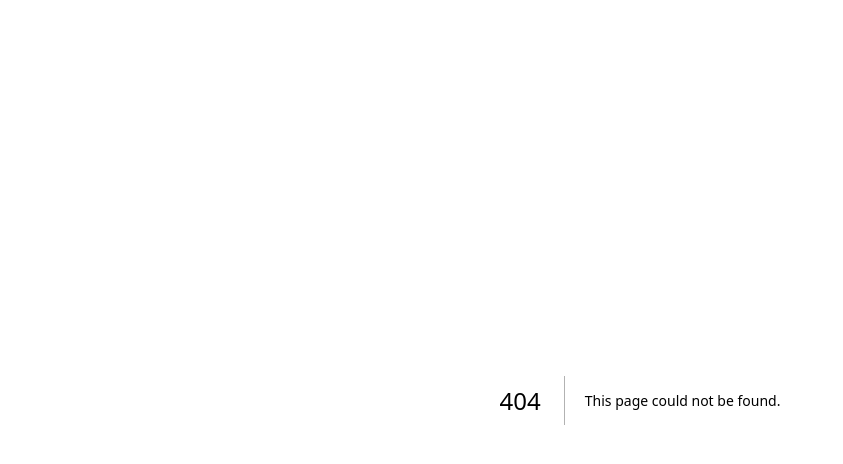
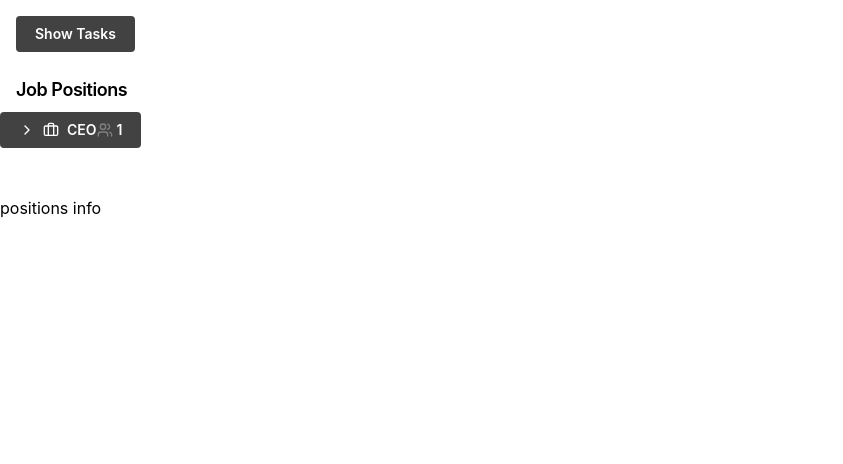
Before and after one commit to HenokNegatu/JobHierarchyApp-Frontend, a Next.js app: page /positions in a window 1280 px wide. Before the commit this address had no page. Shown: the top 464 px of the page, without its empty margins (0-843 px from the left). Built offline with nearby package versions, Linux system fonts and the light colour scheme.

Commit message:
feat: add navigation for job position

```diff
--- a/package.json
+++ b/package.json
@@ -14,6 +14,7 @@
     "@mantine/dates": "^7.14.1",
     "@mantine/hooks": "^7.14.1",
     "dayjs": "^1.11.13",
+    "lucide-react": "^0.460.0",
     "next": "14.2.16",
     "react": "^18",
     "react-dom": "^18",
--- /dev/null
+++ b/src/app/components/positionInfo.tsx
@@ -0,0 +1,7 @@
+export default function PositionInfo(){
+    return(
+        <div>
+            positions info
+        </div>
+    )
+}
--- /dev/null
+++ b/src/app/components/positionSideBar.tsx
@@ -0,0 +1,111 @@
+'use client'
+
+import { useState } from 'react'
+import { ChevronDown, ChevronRight, Users, Briefcase, Search, PlusCircle } from 'lucide-react'
+import Link from 'next/link'
+import { Button, Input } from '@mantine/core'
+
+type Position = {
+    id: string
+    name: string
+    employeeCount: number
+    children?: Position[]
+}
+
+const initialPositions: Position[] = [
+    {
+        id: '1',
+        name: 'CEO',
+        employeeCount: 1,
+        children: [
+            {
+                id: '2',
+                name: 'CTO',
+                employeeCount: 5,
+                children: [
+                    { id: '4', name: 'Senior Developer', employeeCount: 3 },
+                    { id: '5', name: 'Junior Developer', employeeCount: 7 },
+                ],
+            },
+            {
+                id: '3',
+                name: 'CFO',
+                employeeCount: 3,
+                children: [
+                    { id: '6', name: 'Accountant', employeeCount: 2 },
+                    { id: '7', name: 'Financial Analyst', employeeCount: 4 },
+                ],
+            },
+        ],
+    },
+]
+
+const PositionItem = ({ position, level = 0 }: { position: Position; level?: number }) => {
+    const [isOpen, setIsOpen] = useState(false)
+
+    return (
+        <div>
+            <Button
+                className={`w-full text-black border-0 justify-start text-left font-normal ${level === 0 && "font-medium"}`}
+                onClick={() => setIsOpen(!isOpen)}
+            >
+                <div className="flex items-center">
+                    {position.children && position.children.length > 0 ? (
+                        isOpen ? <ChevronDown className="mr-2 h-4 w-4" /> : <ChevronRight className="mr-2 h-4 w-4" />
+                    ) : (
+                        <span className="w-4 mr-2"></span>
+                    )}
+                    <Briefcase className="mr-2 h-4 w-4" />
+                    <span>{position.name}</span>
+                    <span className="ml-auto flex items-center text-muted-foreground">
+                        <Users className="mr-1 h-4 w-4" color='gray'/>
+                        {position.employeeCount}
+                    </span>
+                </div>
+            </Button>
+            {isOpen && position.children && (
+                <div className={`ml-4" ${level > 0 && "border-l pl-4"}`}>
+                    {position.children.map((child) => (
+                        <PositionItem key={child.id} position={child} level={level + 1} />
+                    ))}
+                </div>
+            )}
+        </div>
+    )
+}
+
+export default function PositionSideBar() {
+    const [showTasks, setShowTasks] = useState(false)
+
+    return (
+        <div className="py-4">
+            <div className="px-4 mb-4">
+                <Button onClick={() => setShowTasks(!showTasks)} className="w-full mb-2">
+                    {showTasks ? "Show Job Positions" : "Show Tasks"}
+                </Button>
+                {showTasks && (
+                    <div className="space-y-2">
+                        <Link href="/tasks/create">
+                            <Button variant="outline" className="w-full">
+                                <PlusCircle className="mr-2 h-4 w-4" />
+                                Create Task
+                            </Button>
+                        </Link>
+                        <div className="relative">
+                            <Search className="absolute left-2 top-1/2 h-4 w-4 -translate-y-1/2 transform text-muted-foreground" />
+                            <Input className="pl-8" placeholder="Search tasks..." />
+                        </div>
+                    </div>
+                )}
+            </div>
+            {!showTasks && (
+                <>
+                    <h2 className="mb-2 px-4 text-lg font-semibold tracking-tight">Job Positions</h2>
+                    {initialPositions.map((position) => (
+                        <PositionItem key={position.id} position={position} />
+                    ))}
+                </>
+            )}
+        </div>
+    )
+}
--- a/src/app/layout.tsx
+++ b/src/app/layout.tsx
@@ -4,7 +4,7 @@ import "./globals.css";
 import '@mantine/core/styles.css';
 import '@mantine/dates/styles.css';
 import '@mantine/charts/styles.css';
-import { ColorSchemeScript, MantineProvider } from '@mantine/core';
+import { ColorSchemeScript, createTheme, MantineProvider } from '@mantine/core';
 
 
 const geistSans = localFont({
@@ -28,13 +28,8 @@ export default function RootLayout({
 }: Readonly<{
   children: React.ReactNode;
 }>) {
-  return (
-    <html lang="en" suppressHydrationWarning>
-      <head>
-        <ColorSchemeScript />
-      </head>
-      <body className={`${geistSans.variable} ${geistMono.variable} antialiased`}>
-        <MantineProvider theme={{
+
+  const theme = createTheme({
     colors: {
       customBlack: [
         '#f5f5f5',
@@ -48,9 +43,29 @@ export default function RootLayout({
         '#121212',
         '#000000',
       ],
+      lightBlack: [
+        "#FF5733", // Vibrant Orange *
+        "#33FF57", // Bright Green
+        "#3357FF", // Deep Blue
+        "#F5A623", // Warm Amber
+        "#8E44AD", // Rich Purple
+        "#2ECC71", // Fresh Mint
+        "#E74C3C", // Fiery Red
+        "#3498DB", // Sky Blue *
+        "#F1C40F", // Sunny Yellow
+        "#34495E", // Slate Gray
+      ]
     },
     primaryColor: 'customBlack',
-        }}>{children}</MantineProvider>
+  })
+
+  return (
+    <html lang="en" suppressHydrationWarning>
+      <head>
+        <ColorSchemeScript />
+      </head>
+      <body className={`${geistSans.variable} ${geistMono.variable} antialiased`}>
+        <MantineProvider theme={theme}>{children}</MantineProvider>
       </body>
     </html>
   );
--- /dev/null
+++ b/src/app/positions/page.tsx
@@ -0,0 +1,11 @@
+import PositionInfo from "../components/positionInfo";
+import PositionSideBar from "../components/positionSideBar";
+
+export default function Positions() {
+    return (
+        <div className="space-y-8">
+            <PositionSideBar />
+            <PositionInfo />
+        </div>
+    )
+}
```
Also changed, not shown: 1 other file (tests, documents, lock files or other folders). Lines whose indentation alone changed are shown as unchanged.
